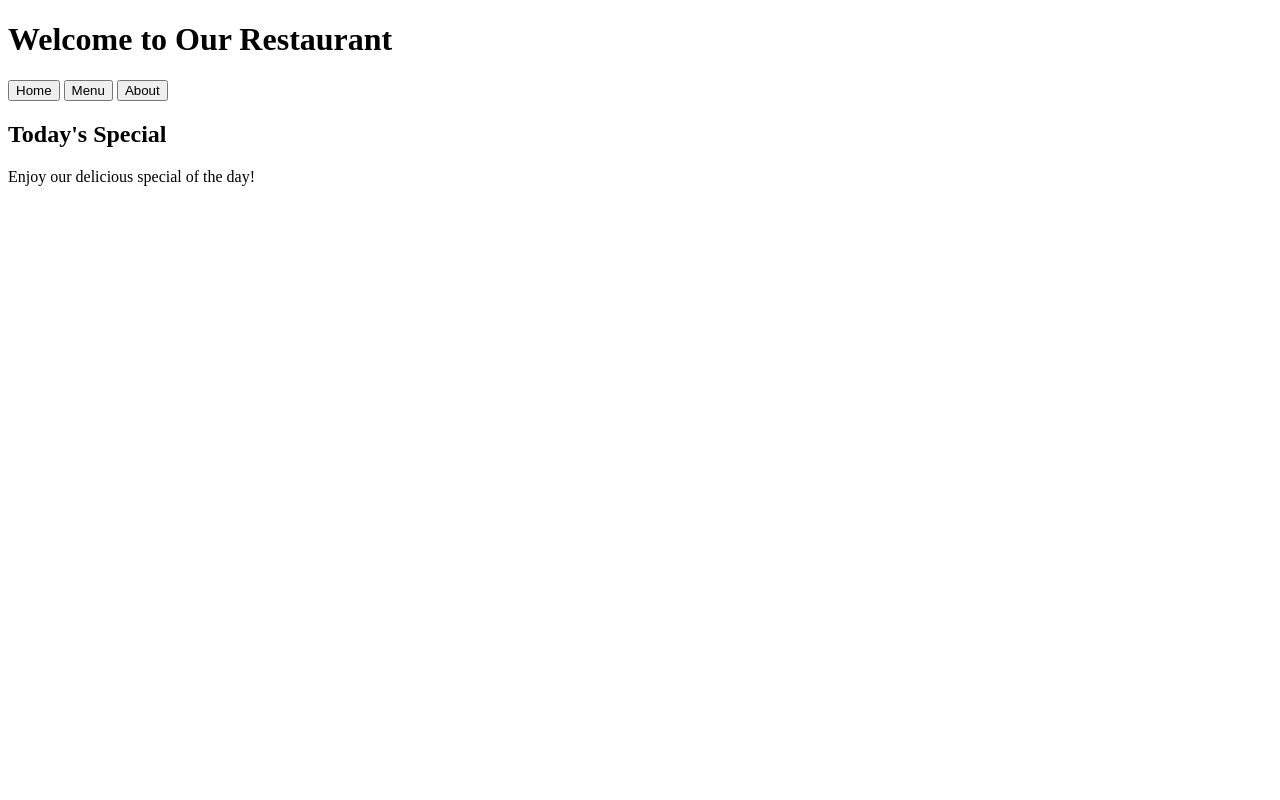
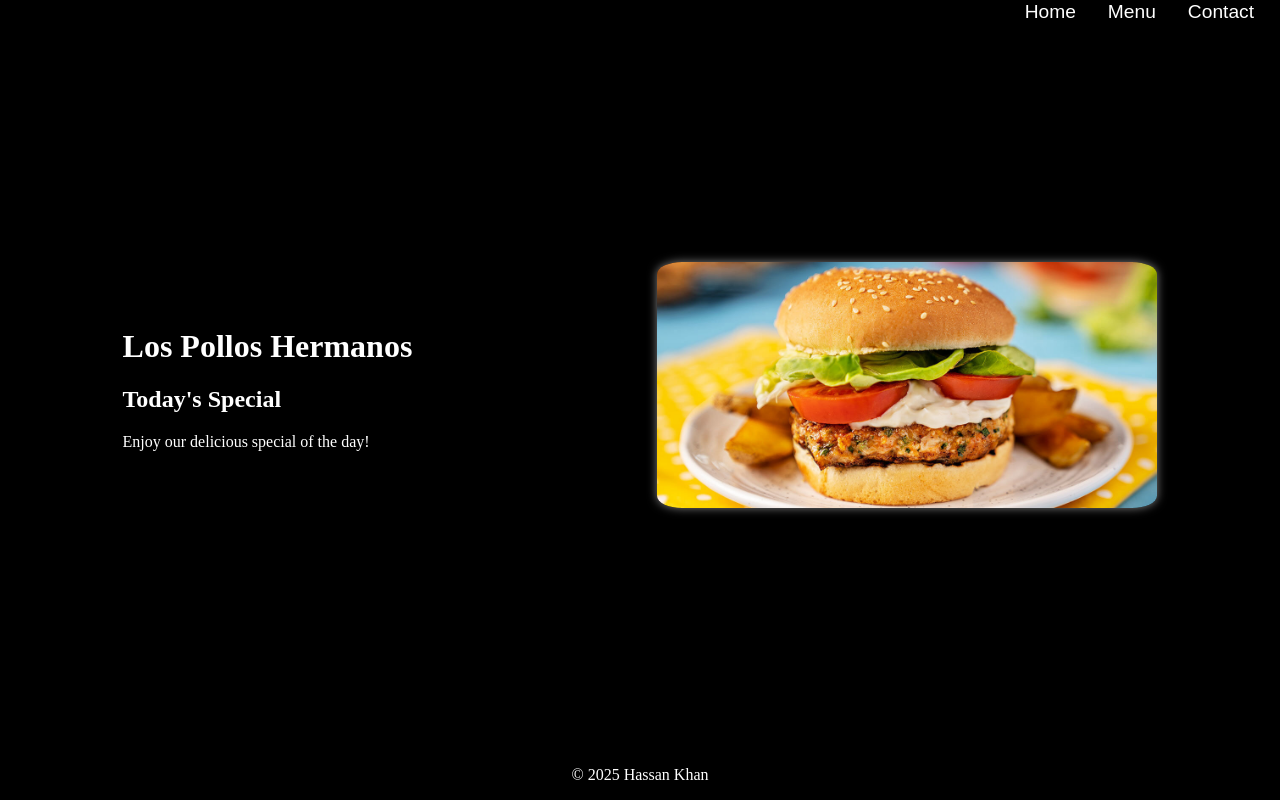
Before and after one commit to Hassan-N-Khan/restaurant-page, a website built with webpack: page src/template.html in a window 1280 px wide. Built offline with nearby package versions, Linux system fonts and the light colour scheme.

Commit message:
added all the js files and the content of the pages

```diff
--- /dev/null
+++ b/src/contact.js
@@ -0,0 +1,10 @@
+import "./styles.css";
+
+const contactUs = `<div class="contact">
+            <h2>Contact Us</h2>
+            <p>Email: notarealemail@email.com</p>
+            <p>Phone: 123-456-7890</p>
+            <p>Address: 123 Fake Street, Springfield</p>
+        </div>`;
+
+export { contactUs };
--- a/src/index.js
+++ b/src/index.js
@@ -1 +1,44 @@
 import "./styles.css";
+import burgerImage from "../images/chickenBurger.jpg";
+import { menuItems } from "./menu.js";
+import { contactUs } from "./contact.js";
+
+document.addEventListener("DOMContentLoaded", () => {
+  const content = document.getElementById("content");
+
+  content.innerHTML = `
+    <div>
+      <h1>Los Pollos Hermanos</h1>
+      <h2>Today's Special</h2>
+      <p>Enjoy our delicious special of the day!</p>
+    </div>
+    <div>
+      <img src="${burgerImage}" alt="Chicken Burger" style="width: 500px; height: auto;" />
+    </div>
+  `;
+
+  const homeButton = document.getElementById("homeButton");
+  const menuButton = document.getElementById("menuButton");
+  const contactButton = document.getElementById("contactButton");
+
+  homeButton.addEventListener("click", () => {
+    content.innerHTML = `
+      <div>
+        <h1>Los Pollos Hermanos</h1>
+        <h2>Today's Special</h2>
+        <p>Enjoy our delicious special of the day!</p>
+      </div>
+      <div>
+        <img src="${burgerImage}" alt="Chicken Burger" style="width: 500px; height: auto;" />
+      </div>
+    `;
+  });
+
+  menuButton.addEventListener("click", () => {
+    content.innerHTML = menuItems;
+  });
+
+  contactButton.addEventListener("click", () => {
+    content.innerHTML = contactUs;
+    });
+});
--- /dev/null
+++ b/src/menu.js
@@ -0,0 +1,30 @@
+import "./styles.css";
+
+const menuItems = `<div id="menu">
+            <div>
+                <div class="menu-item">
+                    <p>3 Piece Chicken Wings</p>
+                    <p>$5.99</p>
+                </div>
+                <hr>
+                <p>Lorem ipsum dolor sit amet, consectetur adipiscing elit, sed do eiusmod tempor</p>
+            </div>
+            <div>
+                <div class="menu-item">
+                    <p>Chicken Burger</p>
+                    <p>$3.99</p>
+                </div>
+                <hr>
+                <p>Lorem ipsum dolor sit amet, consectetur adipiscing elit, sed do eiusmod tempor</p>
+            </div>
+            <div>
+                <div class="menu-item">
+                    <p>Bucket of Chicken</p>
+                    <p>$10.99</p>
+                </div>
+                <hr>
+                <p>Lorem ipsum dolor sit amet, consectetur adipiscing elit, sed do eiusmod tempor</p>
+            </div>
+        </div>`;
+
+export { menuItems };
--- a/src/styles.css
+++ b/src/styles.css
@@ -0,0 +1,71 @@
+body,html{
+    height: 100vh;
+    margin: 0px;
+    padding: 0px;
+    font-family: 'Times New Roman', Times, serif ,Arial, sans-serif;
+    color: white;
+    background-color: black;
+    display: grid;
+    grid-template-rows: auto 1fr auto;
+}
+
+header{
+    grid-column: 1 / 3;
+}
+
+nav{
+    display: flex;
+    justify-content: flex-end;
+    align-items: center;
+    gap: 20px;
+    margin-right: 20px;
+}
+
+button{
+    background-color: transparent;
+    color: white;
+    border: none;
+    font-size: 1.2em;
+    cursor: pointer;
+}
+
+#content{
+    width: 100%;
+    display: flex;
+    justify-content: space-around;
+    align-items: center;
+    grid-column: 1 / 3;
+}
+
+img{
+    border-radius: 5%;
+    box-shadow: 0px 0px 10px rgba(255, 255, 255, 0.5);
+}
+
+#menu{
+    max-width: 300px;
+    width: 100%;
+}
+
+#menu > div{
+    margin-bottom: 50px;
+}
+
+hr {
+  border: none;
+  border-top: 1px dotted white;
+  height: 1px;
+}
+
+.menu-item{
+    display: flex;
+    justify-content: space-between;
+    align-items: center;
+}
+
+footer{
+    display: flex;
+    justify-content: center;
+    align-items: center;
+    grid-column: 1 / 3;
+}
--- a/src/template.html
+++ b/src/template.html
@@ -7,16 +7,57 @@
 </head>
 <body>
     <header>
-        <h1>Welcome to Our Restaurant</h1>
         <nav>
-            <button>Home</button>
-            <button>Menu</button>
-            <button>About</button>
+            <button id="homeButton">Home</button>
+            <button id="menuButton">Menu</button>
+            <button id="contactButton">Contact</button>
         </nav>
     </header>
     <div id="content">
-        <h2>Today's Special</h2>
-        <p>Enjoy our delicious special of the day!</p>
+        <div>
+            <h1>Los Pollos Hermanos</h1>
+            <h2>Today's Special</h2>
+            <p>Enjoy our delicious special of the day!</p>
+        </div>
+        <div>
+            <img src="../images/chickenBurger.jpg" alt="Chicken Burger" style="width: 300px; height: 200px;">
+        </div>
+        <!-- <div id="menu">
+            <div>
+                <div class="menu-item">
+                    <p>3 Piece Chicken Wings</p>
+                    <p>$5.99</p>
+                </div>
+                <hr>
+                <p>Lorem ipsum dolor sit amet, consectetur adipiscing elit, sed do eiusmod tempor</p>
+            </div>
+            <div>
+                <div class="menu-item">
+                    <p>Chicken Burger</p>
+                    <p>$3.99</p>
+                </div>
+                <hr>
+                <p>Lorem ipsum dolor sit amet, consectetur adipiscing elit, sed do eiusmod tempor</p>
+            </div>
+            <div>
+                <div class="menu-item">
+                    <p>Bucket of Chicken</p>
+                    <p>$10.99</p>
+                </div>
+                <hr>
+                <p>Lorem ipsum dolor sit amet, consectetur adipiscing elit, sed do eiusmod tempor</p>
+            </div>
+        </div> -->
+        <!-- <div class="contact">
+            <h2>Contact Us</h2>
+            <p>Email: notarealemail@email.com</p>
+            <p>Phone: 123-456-7890</p>
+            <p>Address: 123 Fake Street, Springfield</p>
+        </div> -->
     </div>
+    <footer>
+        <p>&copy; 2025 Hassan Khan</p>
+    </footer>
+    <script src="../src/index.js"></script>
 </body>
 </html>
```
Also changed, not shown: images/chickenBurger.jpg (added), 1 other file.
